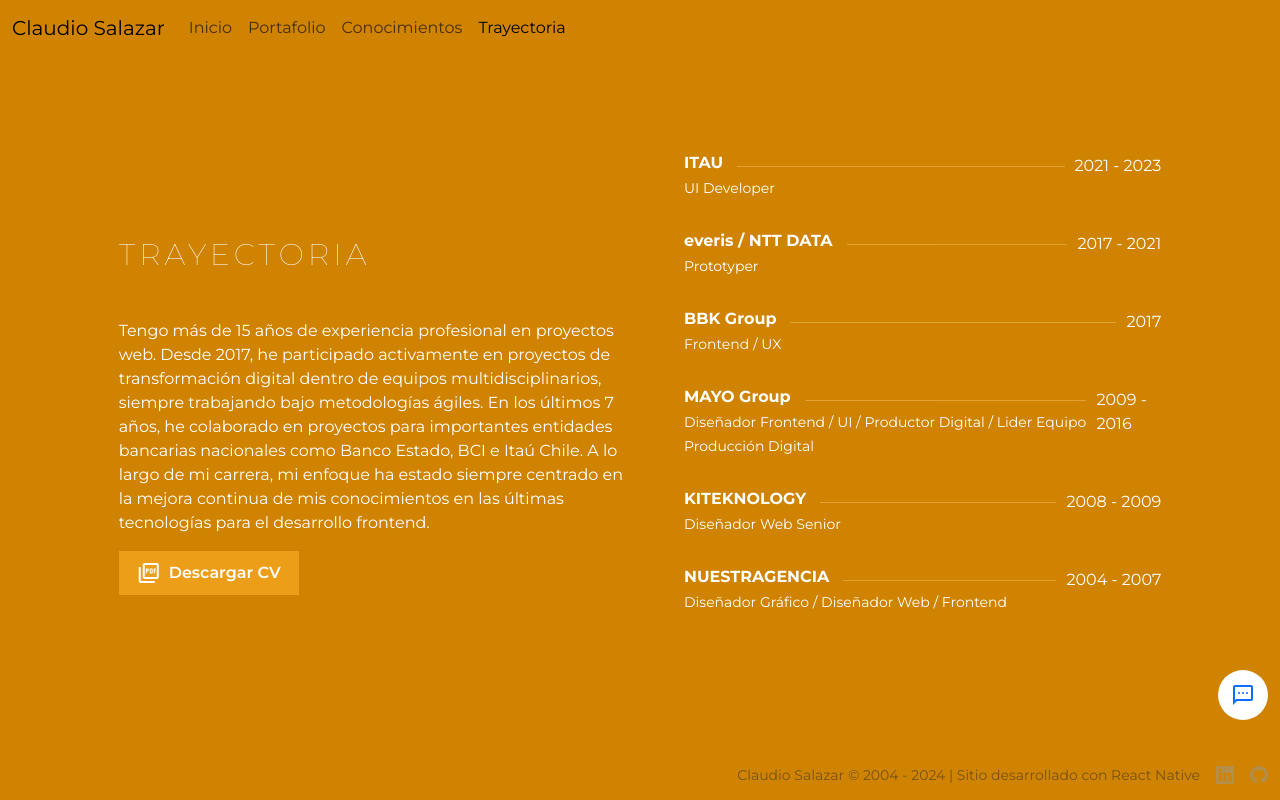
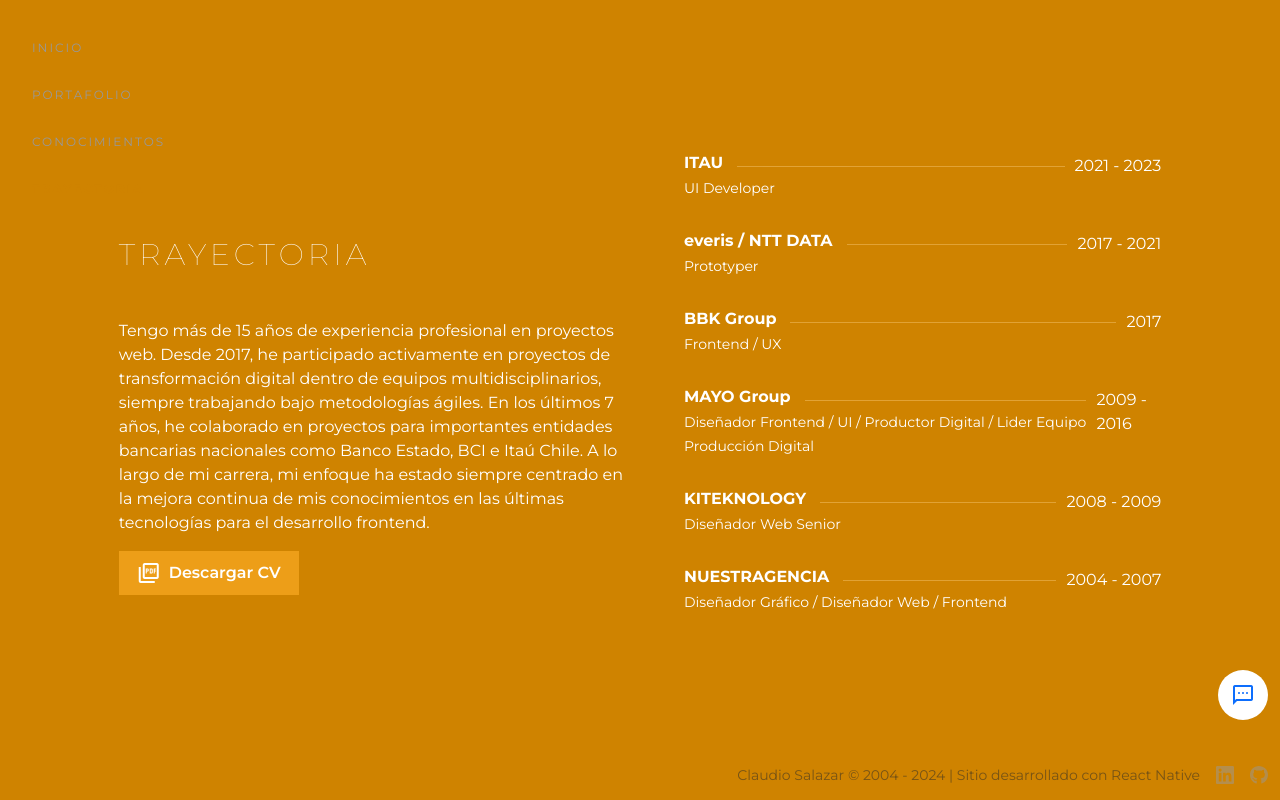
Before and after one commit to claudiosalazar/web-2024-next, a Next.js app: page /trayectoria in a window 1280 px wide. Built offline with nearby package versions, Linux system fonts and the light colour scheme.

Commit message:
Ajustes estilos y animacion de menu principal

```diff
--- a/package.json
+++ b/package.json
@@ -9,6 +9,7 @@
     "lint": "next lint"
   },
   "dependencies": {
+    "@react-spring/web": "^9.7.4",
     "bootstrap": "^5.3.3",
     "framer-motion": "^11.3.31",
     "next": "14.2.7",
--- a/src/app/components/Header.tsx
+++ b/src/app/components/Header.tsx
@@ -1,48 +1,80 @@
 'use client'
 
-import React from 'react';
+import React, { useState } from 'react';
 import { usePathname } from "next/navigation";
 import Link from "next/link";
+import { animated, useSpring } from '@react-spring/web';
 
-function Header () {
+function Header() {
+  const [menuPosicion, setPosicion] = useState<string>('top-menu');
+  const [menuColor, setColor] = useState<string>('link-inicio');
 
   const links = [
     { href: "/", label: "Inicio" },
-    { href: "/portafolio/", label: "Portafolio" },
-    { href: "/conocimientos/", label: "Conocimientos" },
-    { href: "/trayectoria/", label: "Trayectoria" },
+    { href: "/portafolio", label: "Portafolio" },
+    { href: "/conocimientos", label: "Conocimientos" },
+    { href: "/trayectoria", label: "Trayectoria" },
   ];
 
   const pathname = usePathname();
 
-  const normalizePath = (path: string) => {
-    // Asegura que la URL no termine con una barra, excepto si es solo "/"
-    const trimmedPath = path === "/" ? path : path.replace(/\/$/, "");
-    // Retorna la URL en minúsculas
-    return trimmedPath.toLowerCase();
+  const handleClick = (name: string) => {
+    let nextPosicion = '';
+    let nextColor = '';
+
+    if (name === 'Portafolio') {
+      nextPosicion = 'center-menu';
+      nextColor = 'link-portafolio';
+    } else if (name === 'Trayectoria') {
+      nextPosicion = 'bottom-menu';
+      nextColor = 'link-trayectoria';
+    } else if (name === 'Conocimientos') {
+      nextPosicion = 'mid-bottom-menu';
+      nextColor = 'link-conocimientos';
+    } else if (name === 'Inicio') {
+      nextPosicion = 'top-menu';
+      nextColor = 'link-inicio';
+    }
+
+    setPosicion(nextPosicion);
+    setColor(nextColor);
   };
+
+  const animation = useSpring({
+    to: async (next: (arg0: { top: string; bottom: string; transform: string; }) => any) => {
+      if (menuPosicion === 'top-menu') {
+        await next({ top: '0%', bottom: '100%', transform: 'translateY(0%)' });
+      } else if (menuPosicion === 'center-menu') {
+        await next({ top: '33%', bottom: '67%', transform: 'translateY(-33%)' });
+      } else if (menuPosicion === 'mid-bottom-menu') {
+        await next({ top: '67%', bottom: '33%', transform: 'translateY(-67%)' });
+      } else if (menuPosicion === 'bottom-menu') {
+        await next({ top: '100%', bottom: '0%', transform: 'translateY(-100%)' });
+      }
+    },
+    from: { transform: 'translateY(0%)' },
+    config: { duration: 500 },
+  });
 
   return (
     <header>
-      <nav className="navbar navbar-expand-lg">
-        <div className="container-fluid">
-          <Link className="navbar-brand" href="/">Claudio Salazar</Link>
-          <button className="navbar-toggler" type="button" data-bs-toggle="collapse" data-bs-target="#navbarNav" aria-controls="navbarNav" aria-expanded="false" aria-label="Toggle navigation">
-            <span className="navbar-toggler-icon"></span>
-          </button>
-          <div className="collapse navbar-collapse" id="navbarNav">
-            <ul className="navbar-nav me-auto mb-2 mb-lg-0">
-            {links.map((link) => (
-              <li className="nav-item" key={link.label}>
-                <Link className={`nav-link ${normalizePath(pathname) === normalizePath(link.href) ? "active" : ""}`} href={link.href}>{link.label}</Link>
-              </li>
-            ))}
-          </ul>
-          </div>
-        </div>
+      <nav>
+        <animated.ul style={animation} className={`menu ${menuPosicion}`}>
+          {links.map((link) => (
+            <li className="nav-item" key={link.label}>
+              <Link
+                className={`nav-link ${pathname === link.href ? "active" : ""} ${menuColor}`}
+                href={link.href}
+                onClick={() => handleClick(link.label)}
+              >
+                {link.label}
+              </Link>
+            </li>
+          ))}
+        </animated.ul>
       </nav>
     </header>
   );
-};
+}
 
 export default Header;
--- a/src/app/scss/_variables.scss
+++ b/src/app/scss/_variables.scss
@@ -5,6 +5,7 @@ $dorado-claro: rgb(245, 166, 30, .8);
 $dorado-claro-00: #f7e3bf;
 $dorado-link-trayectoria: #E5BE7C;
 $gris-inicio: #989898;
+$dorado-portafolio: #f0b248;
 $gris-conocimientos: #C3C3C3;
 $gris-conocimientos-texto: #656565;
 $gris-100: #5d5d5d;
--- a/src/app/scss/components/_header.scss
+++ b/src/app/scss/components/_header.scss
@@ -1,12 +1,217 @@
 header {
   position: fixed;
-  width: 100%;
-  top: 0;
-  left: 0;
-  z-index: 9000;
-  min-height: 50px;
-  display: block;
+  height: 47px;
+  top: 0% !important;
+  transform: translateY(0%) !important;
+  z-index: 500;
+  transition: background-color .3s ease-in-out;
+
+  nav {
+    position: absolute;
+    height: 100vh;
+    width: fit-content;
+    z-index: 500;
+
+    .menu {
+      position: relative;
+      height: fit-content !important;
+      list-style: none;
+      z-index: 500;
+      padding-top: 24px;
+      padding-bottom: 24px;
+      @media (max-width: $md) {
+        position: inherit;
+        display: flex;
+        justify-content: space-between;
+        &.top-menu, &.center-menu, &.bottom-menu {
+          top: 0% !important;
+          transform: translateY(0%) !important;
+          padding: 0;
+        }
+      }
+
+      // Botones
+      li {
+        font-size: 11px;
+        margin-bottom: 14px;
+        padding-top: 15px;
+        width: 33.33%;
+        height: 47px;
+        @media (min-width: $sm) {
+          font-size: 12px;
+          padding-bottom: 24px;
+          margin-bottom: 0;
+        }
+        &:last-child {
+          display: none;
+          @media (min-width: $md) {
+            display: inherit;
+            margin-bottom: 0;
+          }
+        }
+        a {
+          font-weight: 400;
+          text-transform: uppercase;
+          text-decoration: none;
+          letter-spacing: .5px;
+          width: 100%;
+          justify-content: center;
+          cursor: pointer;
+          @media (min-width: $md) {
+            width: fit-content;
+            justify-content: left;
+          }
+          @media (min-width: $lg) {
+            letter-spacing: 2px;
+          }
+          .indicador-boton {
+            display: none;
+            height: 1px;
+            transition: width 0.3s ease-in-out;
+            @media (min-width: $md) {
+              display: inherit;
+              width: 14px;
+              margin-right: 10px;
+              margin-bottom: 5px;
+            }
+            @media (min-width: $lg) {
+              width: 32px;
+              margin-right: 10px;
+            }
+          }
+
+          &.link-inicio {
+            color: $gris-inicio;
+            @media (max-width: $md) {
+              color: inherit;
+            }
+            &:hover {
+              color: $gris-100;
+              @media (max-width: $md) {
+                color: inherit;
+              }
+            }
+            .indicador-boton {
+              background-color: $gris-inicio;
+            }
+            &.active {
+              color: $dorado;
+              @media (max-width: $md) {
+                color: inherit;
+              }
+              .indicador-boton {
+                background-color: $dorado;
+              }
+            }
+          }
+          &.link-portafolio {
+            color: $gris-10;
+            @media (max-width: $md) {
+              color: inherit;
+            }
+            .indicador-boton {
+              background-color: $gris-conocimientos;
+            }
+            &:hover {
+              color: $blanco;
+              @media (max-width: $md) {
+                color: inherit;
+              }
+            }
+            &.active {
+              color: $dorado-portafolio;
+              @media (max-width: $md) {
+                color: inherit;
+              }
+              .indicador-boton {
+                background-color: $dorado;
+              }
+            }
+          }
+          &.link-conocimientos {
+            color: $gris-conocimientos;
+            @media (max-width: $md) {
+              color: inherit;
+            }
+            .indicador-boton {
+              background-color: $gris-conocimientos;
+            }
+            &:hover {
+              color: $blanco;
+              @media (max-width: $md) {
+                color: inherit;
+              }
+            }
+            &.active {
+              color: $dorado;
+              @media (max-width: $md) {
+                color: inherit;
+              }
+              .indicador-boton {
+                background-color: $dorado;
+              }
+            }
+          }
+          &.link-trayectoria {
+            color: $dorado-link-trayectoria;
+            @media (max-width: $md) {
+              color: inherit;
+            }
+            &:hover {
+              color: #EDD9B8;
+              @media (max-width: $md) {
+                color: inherit;
+              }
+            }
+            .indicador-boton {
+              background-color: $dorado-link-trayectoria;
+            }
+            &.active {
+              color: $blanco;
+              @media (max-width: $md) {
+                color: inherit;
+              }
+              .indicador-boton {
+                background-color: $blanco;
+              }
+            }
+          }
+
+          &:hover {
+            transition: color 0.3s ease-in-out, font-weight 0.3s ease-in-out;
+            .indicador-boton {
+              width: 24px;
+              @media (min-width: $lg) {
+                width: 46px;
+              }
+            }
+          }
+          &.active {
+            color: $dorado;
+            cursor: default;
+            font-weight: 600;
+            @media (min-width: $lg) {
+              font-weight: 800;
+            }
+            .indicador-boton {
+              @media (min-width: $md) {
+                width: 24px;
+              }
+              @media (min-width: $lg) {
+                width: 46px;
+              }
+              @media (min-width: $xl) {
+                width: 46px;
+              }
+            }
+          }
+        }
+      }
+    }
+  }
 }
+
+
 
 /*header {
   @media (max-width: $md) {
```
Also changed, not shown: 1 other file (tests, documents, lock files or other folders).
